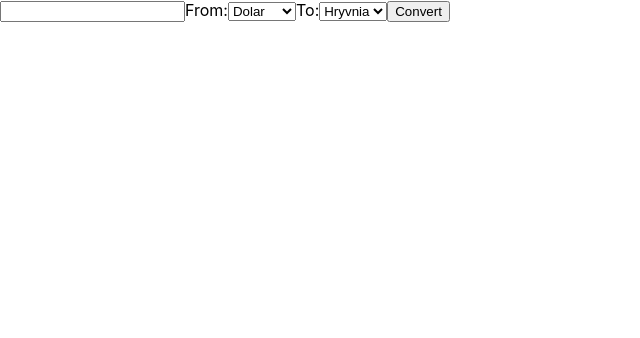
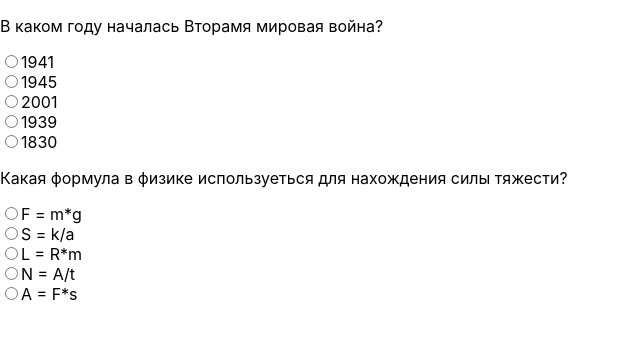
Before and after one commit to IrshakAnna-Mariia/LearnReact, a React (Create React App) app in the folder lesson_7/: page / in a window 1280 px wide. Shown: the top 338 px of the page, without its empty margins (0-640 px from the left). Built offline with nearby package versions, Linux system fonts and the light colour scheme.

Commit message:
Lesson_7. Task 16

```diff
--- a/lesson_7/src/App.js
+++ b/lesson_7/src/App.js
@@ -1,71 +1,46 @@
 import {useState} from 'react';
 
+import testList from './constants/testList';
+import useStyles from './styles';
+
 function App() {
-  const [currencies] = useState([
-    {name: 'Euro', exchangeRate: 1},
-    {name: 'Dolar', exchangeRate: 1.17},
-    {name: 'Hryvnia', exchangeRate: 31.25}
-  ]);
-  const [convertData, setConvertData] = useState({
-    from: 'Dolar',
-    to: 'Hryvnia',
-    convertNumber: 0,
-    result: ''
-  })
+  const [test, setTest] = useState(testList);
+  const classes = useStyles();
 
-  const handleChangeConvertNumber = ({target: {value}}) => {
-    setConvertData(({ from, to, result }) => ({ from, to, convertNumber: value, result}))
-  }
-  console.log(convertData.result)
-
-  const handleCovertData = () => {
-    setConvertData(({ from, to, convertNumber }) => ({ from, to, convertNumber, result: getConvertCurrencies(currencies, convertData).toFixed(2)}));
-  }
-
-  const handleConverFrom = ({target: {value}}) => {
-    setConvertData(({ to, convertNumber, result }) => ({ from: value, to, convertNumber, result }));
-  }
-
-  const handleConverTo = ({ target: { value } }) => {
-    setConvertData(({ from, convertNumber, result }) => ({ from, to: value, convertNumber, result }));
+  const handleSetAnswer = ({ target: { value } }, propAnswer, propQuestion, propRight) => {
+    setTest(prevTest => prevTest.map(({ question, answers, right}) => ({
+      question,
+      answers,
+      right,
+      isRight: test.find(({ question }) => question === propQuestion).answers.indexOf(propAnswer) === propRight,
+      selectAnswer: value
+    })))
   }
 
   return (
     <div>
-      <input onChange={handleChangeConvertNumber}/>
-
-      From:
-      <select value={convertData.from} onChange={handleConverFrom}>
-        {currencies.map(({name}) => (
-          <option key={name} value={name}>{name}</option>
-        ))}
-      </select>
-
-      To:
-      <select value={convertData.to} onChange={handleConverTo}>
-        {currencies.map(({ name }) => (
-          <option key={name} value={name}>{name}</option>
-        ))}
-      </select>
-
-      <button onClick={handleCovertData}> Convert </button>
-
-      <p>{convertData.result}</p>
+      {test.map(({question, answers, right, isRight, selectAnswer}) => (
+        <div key={question}>
+          <p>{question}</p>
+          {answers.map(answer => (
+              <div
+                key={answer}
+                className={(selectAnswer === answer) ? isRight ? classes.textRight : classes.textWrong : null}
+              >
+                <input
+                  name={question}
+                  value={answer}
+                  type='radio'
+                  onChange={(e) => {handleSetAnswer(e, answer, question, right)}}
+                />
+                {answer}
+              </div>
+            )
+          )}
+        </div>
+      ))}
     </div>
   );
 }
 
-function getConvertCurrencies(exchangeRateList, convertData) {
-  switch (convertData.from) {
-    case 'Euro':
-      const exchangeRate = exchangeRateList.find(currencies => currencies.name === convertData.to).exchangeRate;
-      return +convertData.convertNumber * exchangeRate;
-
-    default:
-      const exchangeRateToEuro = exchangeRateList.find(currencies => currencies.name === convertData.from).exchangeRate;
-      const exchangeRateToSearch = exchangeRateList.find(currencies => currencies.name === convertData.to).exchangeRate;
-      return +convertData.convertNumber / exchangeRateToEuro * exchangeRateToSearch;
-  }
-}
-
 export default App;
--- /dev/null
+++ b/lesson_7/src/constants/testList.js
@@ -0,0 +1,29 @@
+const testList = [
+  {
+    question: 'В каком году началась Вторамя мировая война?',
+    answers: [
+      '1941',
+      '1945',
+      '2001',
+      '1939',
+      '1830',
+    ],
+    right: 3,
+    isRight: false,
+    selectAnswer: ''
+  }, {
+    question: 'Какая формула в физике используеться для нахождения силы тяжести?',
+    answers: [
+      'F = m*g',
+      'S = k/a',
+      'L = R*m',
+      'N = A/t',
+      'A = F*s',
+    ],
+    right: 0,
+    isRight: false,
+    selectAnswer: ''
+  },
+]
+
+export default testList;
--- a/lesson_7/src/styles.js
+++ b/lesson_7/src/styles.js
@@ -1,20 +1,12 @@
 import {createUseStyles} from 'react-jss';
 
 const useStyles = createUseStyles({
-  div: {
-    margin: '10px'
-  },
-  table: {
-    tableLayout: 'fixed',
-    borderCollapse: 'collapse',
-    border: '1px solid #111'
-  },
-  td: {
-    border: '1px solid #111'
-  },
-  selectButton: {
-    backgroundColor: 'red'
-  }
+  textRight: ({
+    color: 'green'
+  }),
+  textWrong: ({
+    color: 'red'
+  }),
 })
 
 export default useStyles;
```
